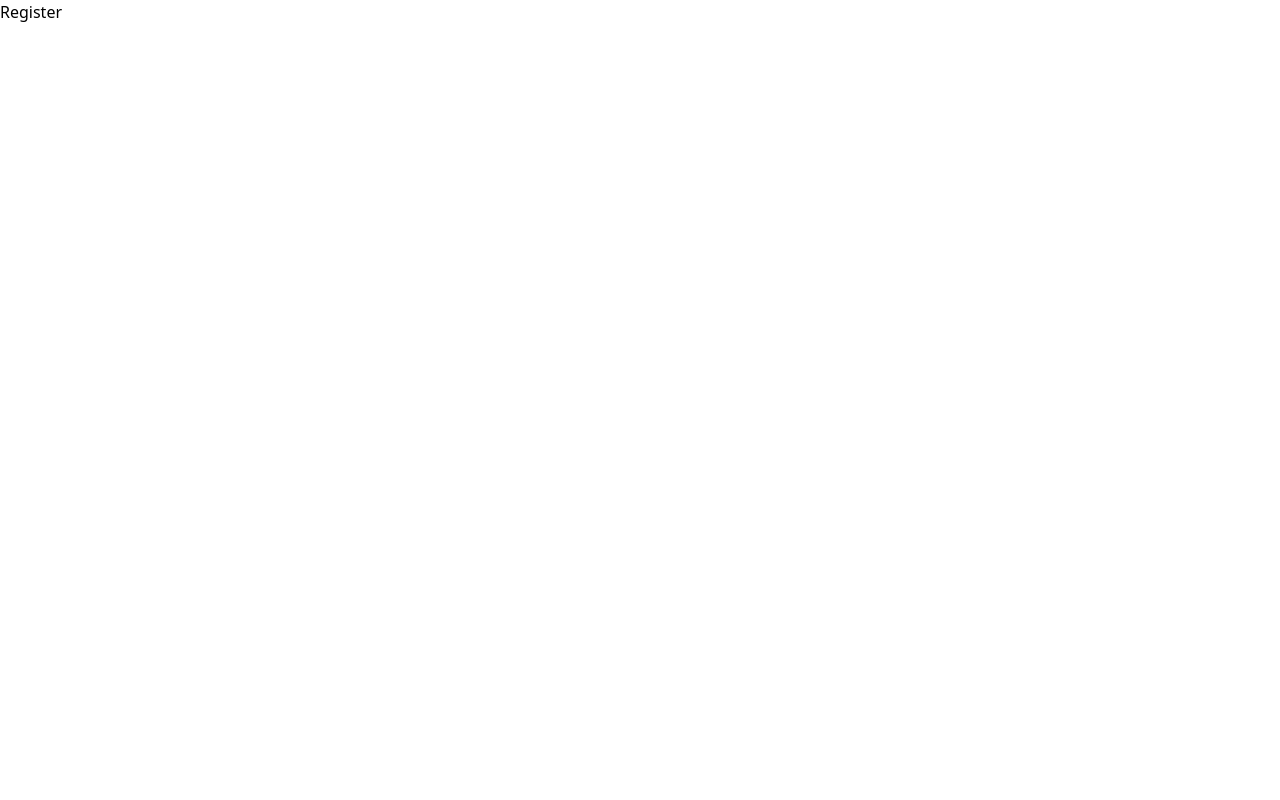
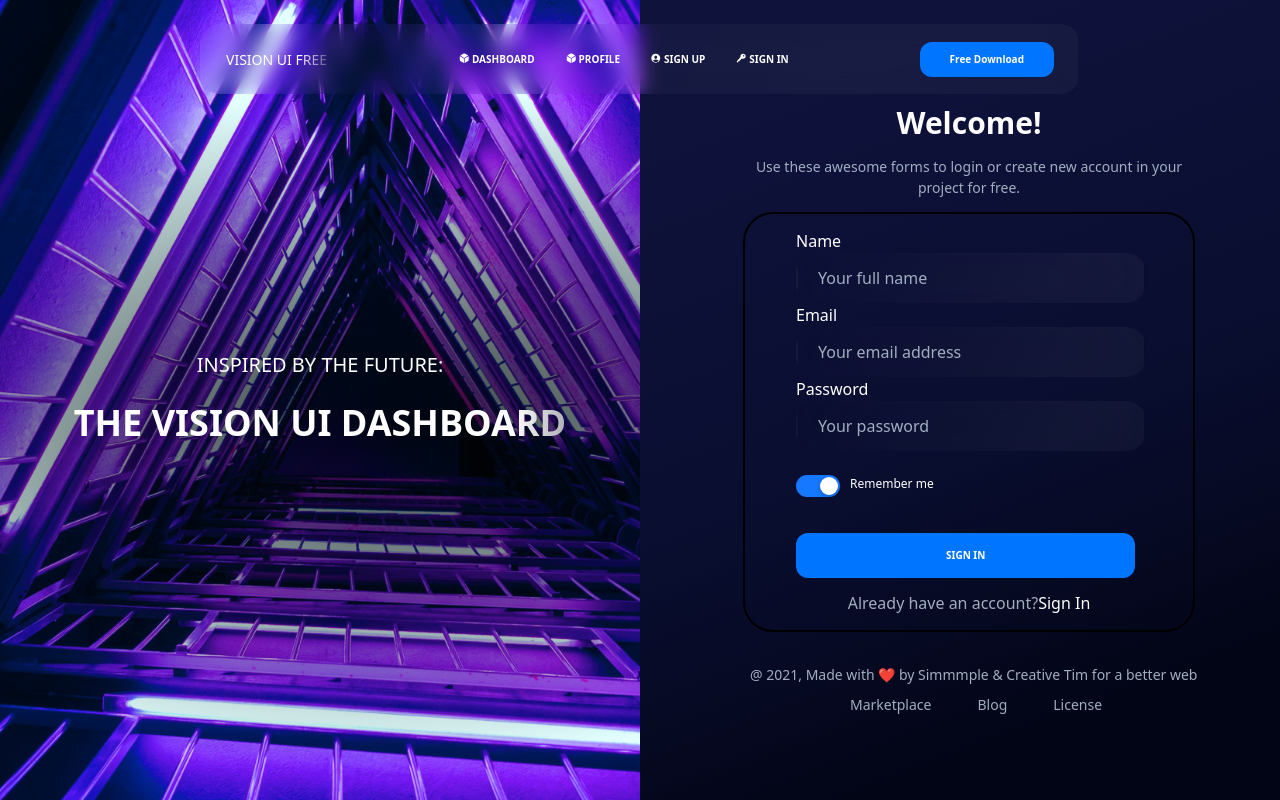
Before and after one commit to Abdulloh-Sultonmurodov/Vision, a React (Vite) app: page /register in a window 1280 px wide. Built offline with nearby package versions, Linux system fonts and the light colour scheme.

Commit message:
finish login and sing in

```diff
--- a/package.json
+++ b/package.json
@@ -13,6 +13,7 @@
     "@tailwindcss/vite": "^4.1.11",
     "antd": "^5.26.7",
     "react": "^19.1.0",
+    "react-cookie": "^8.0.1",
     "react-dom": "^19.1.0",
     "react-router-dom": "^7.8.0",
     "tailwindcss": "^4.1.11"
--- /dev/null
+++ b/src/Context/GlobalContext.jsx
@@ -0,0 +1,12 @@
+import { createContext, useState } from "react";
+
+export const Context = createContext;
+
+export const GlobalContext = ({ children }) => {
+  const [registerData, setRegisterDate] = useState(null);
+  return (
+    <Context.Provider value={{ registerData, setRegisterDate }}>
+      {children}
+    </Context.Provider>
+  );
+};
--- a/src/main.jsx
+++ b/src/main.jsx
@@ -2,9 +2,12 @@ import { createRoot } from "react-dom/client";
 import "./index.css";
 import App from "./App.jsx";
 import { BrowserRouter } from "react-router-dom";
+import { CookiesProvider } from "react-cookie";
 
 createRoot(document.getElementById("root")).render(
   <BrowserRouter>
-    <App />
+    <CookiesProvider>
+      <App />
+    </CookiesProvider>
   </BrowserRouter>
 );
--- a/src/pages/auth/Login.jsx
+++ b/src/pages/auth/Login.jsx
@@ -1,6 +1,32 @@
+import { useNavigate } from "react-router-dom";
 import { Input, LoginHeader, Button, SwitchBtn } from "../../components";
+import { useContext } from "react";
+import { Context } from "../../Context/GlobalContext";
+import { useCookies } from "react-cookie";
 
 const Login = () => {
+  const navigate = useNavigate();
+  // const [_cookies, setCookies] = useCookies(["token"]);
+  // const { registerData } = useContext(Context);
+
+  function handleSubmit(e) {
+    e.preventDefault();
+    const data = {
+      email: e.target.email.value,
+      password: e.target.password.value,
+    };
+    if (!registerData) {
+      if (data.email == "abdulloh@gmail.com" && data.password == "123") {
+        setCookies("token", data);
+      }
+    } else {
+      if (
+        data.email == registerData.email &&
+        data.password == registerData.password
+      ) {
+      }
+    }
+  }
   return (
     <div className="flex relative">
       <div className="absolute flex justify-center top-[24px] right-[200px] left-[200px]">
@@ -23,16 +49,16 @@ const Login = () => {
             </p>
           </div>
           <div className="mt-[35px]">
-            <label className="text-white flex flex-col gap-[25px]">
-              <div>
+            <form onClick={handleSubmit} className="flex flex-col gap-[25px]">
+              <label className="text-white">
                 <p>Email</p>
-                <Input type="text" placeholder="Your email address" />
-              </div>
-              <div>
+                <Input type="email" placeholder="Your email address" />
+              </label>
+              <label className="text-white">
                 <p>Password</p>
                 <Input type="password" placeholder="Your password" />
-              </div>
-            </label>
+              </label>
+            </form>
           </div>
           <div className="mt-[24px] flex gap-[10px]">
             <SwitchBtn />
@@ -41,12 +67,12 @@ const Login = () => {
           <Button>SIGN IN</Button>
           <p className="mt-[23px] text-center text-[#A0AEC0]">
             Don't have an account?{" "}
-            <a
+            <span
+              onClick={() => navigate("/register")}
               className="text-white hover:text-[#0075FF] duration-300"
-              href="/"
             >
               Sign Up
-            </a>
+            </span>
           </p>
         </div>
         <div className="mt-[62px] ml-[61px]">
--- a/src/pages/auth/Register.jsx
+++ b/src/pages/auth/Register.jsx
@@ -1,7 +1,115 @@
-import React from "react";
+import { useNavigate } from "react-router-dom";
+import { Input, LoginHeader, Button, SwitchBtn } from "../../components";
+import { useContext } from "react";
+import { Context } from "../../Context/GlobalContext";
 
 const Register = () => {
-  return <div>Register</div>;
+  const navigate = useNavigate();
+  // const { RegisterDate, setRegisterDate } = useContext(Context);
+  function handleRegisterSubmit() {
+    e.preventDefault();
+    const data = {
+      fullname: e.target.fullname.value,
+      email: e.target.email.value,
+      password: e.target.password.value,
+    };
+    setRegisterDate(data);
+    navigate("/login");
+  }
+
+  return (
+    <div className="flex relative">
+      <div className="absolute flex justify-center top-[24px] right-[200px] left-[200px]">
+        <LoginHeader />
+      </div>
+      <div className="login-bg w-[50%] h-[100vh] text-center flex flex-col justify-center gap-[16px]">
+        <p className="text-[20px] text-white">INSPIRED BY THE FUTURE:</p>
+        <h2 className="font-bold text-[36px] login-title">
+          THE VISION UI DASHBOARD
+        </h2>
+      </div>
+      <div className="login-password w-[50%] h-[100vh]">
+        <div className="w-[452px] ml-[103px] mt-[100px]">
+          <div className="flex flex-col gap-[11px] text-center">
+            <h2 className="font-bold text-[30px] text-white">Welcome! </h2>
+            <p className="text-[14px] text-[#A0AEC0] ">
+              Use these awesome forms to login or create new account in your
+              project for free.
+            </p>
+          </div>
+          <div className="mt-[14px] px-[51px] py-[15px] rounded-[30px] border-[2px]">
+            <form onSubmit={handleRegisterSubmit}>
+              <label className="text-white">
+                <p>Name</p>
+                <Input
+                  type="username"
+                  name={"fullname"}
+                  placeholder="Your full name"
+                />
+              </label>
+              <label className="text-white">
+                <p>Email</p>
+                <Input
+                  type="email"
+                  name={"email"}
+                  placeholder="Your email address"
+                />
+              </label>
+              <label className="text-white">
+                <p>Password</p>
+                <Input
+                  type="password"
+                  name={"password"}
+                  placeholder="Your password"
+                />
+              </label>
+              <div className="mt-[24px] flex gap-[10px]">
+                <SwitchBtn />
+                <p className="text-[12px] text-white">Remember me </p>
+              </div>
+            </form>
+            <Button>SIGN IN</Button>
+            <p className="mt-[13px] text-center text-[#A0AEC0]">
+              Already have an account?
+              <span
+                onClick={() => navigate("/login")}
+                className="text-white hover:text-[#0075FF] duration-300"
+              >
+                Sign In
+              </span>
+            </p>
+          </div>
+        </div>
+        <div className="mt-[32px] ml-[110px] flex justify-center flex-col">
+          <div>
+            <p className="text-[#A0AEC0] text-[14px] lh-[150%]">
+              @ 2021, Made with ❤️ by Simmmple & Creative Tim for a better web
+            </p>
+          </div>
+          <div className="flex gap-[46px] mt-[9px] ml-[100px]">
+            <a
+              className="text-[#A0AEC0] text-[14px] hover:text-[#0075FF] duration-300"
+              href="/"
+            >
+              Marketplace
+            </a>
+            <a
+              className="text-[#A0AEC0] text-[14px] hover:text-[#0075FF] duration-300"
+              href="/"
+            >
+              Blog
+            </a>
+            <a
+              className="text-[#A0AEC0] text-[14px] hover:text-[#0075FF] duration-300"
+              href="/"
+            >
+              License
+            </a>
+          </div>
+        </div>
+      </div>
+    </div>
+  );
 };
 
 export default Register;
```
Also changed, not shown: 1 other file (tests, documents, lock files or other folders).
